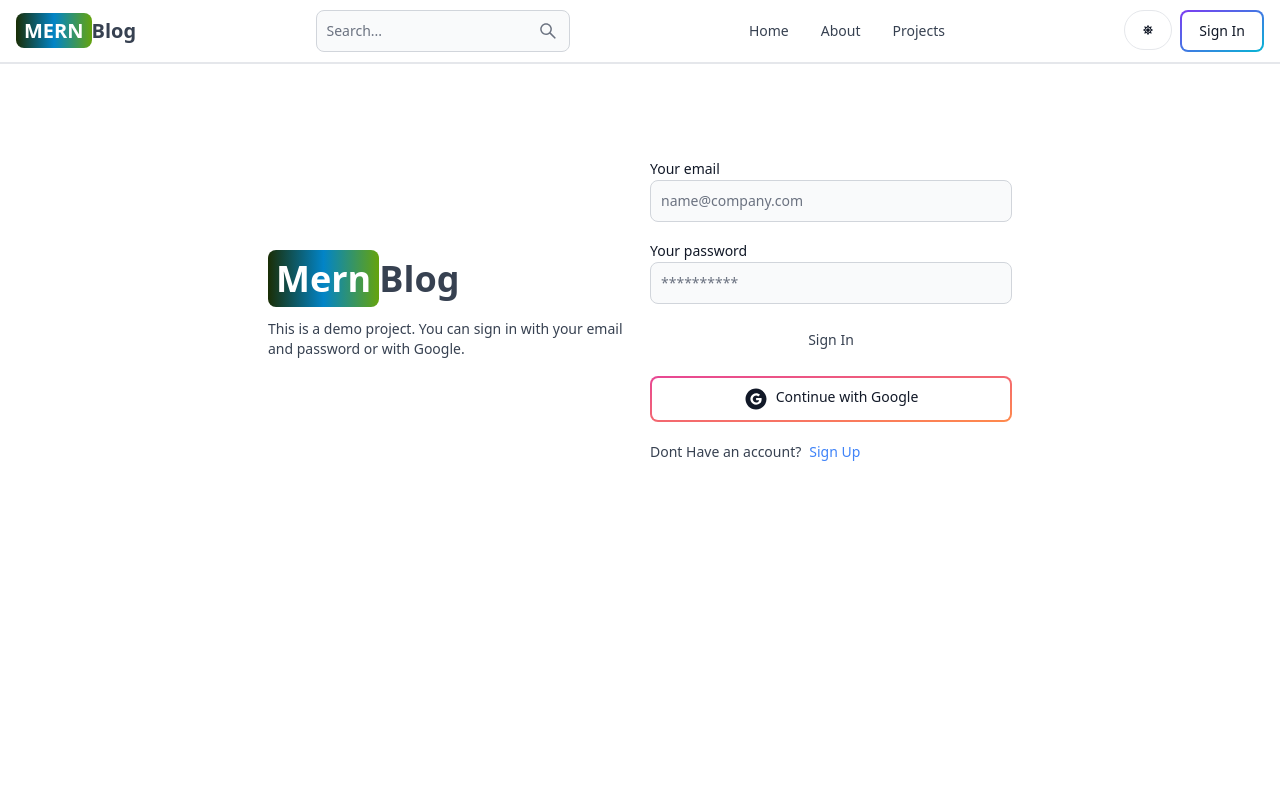
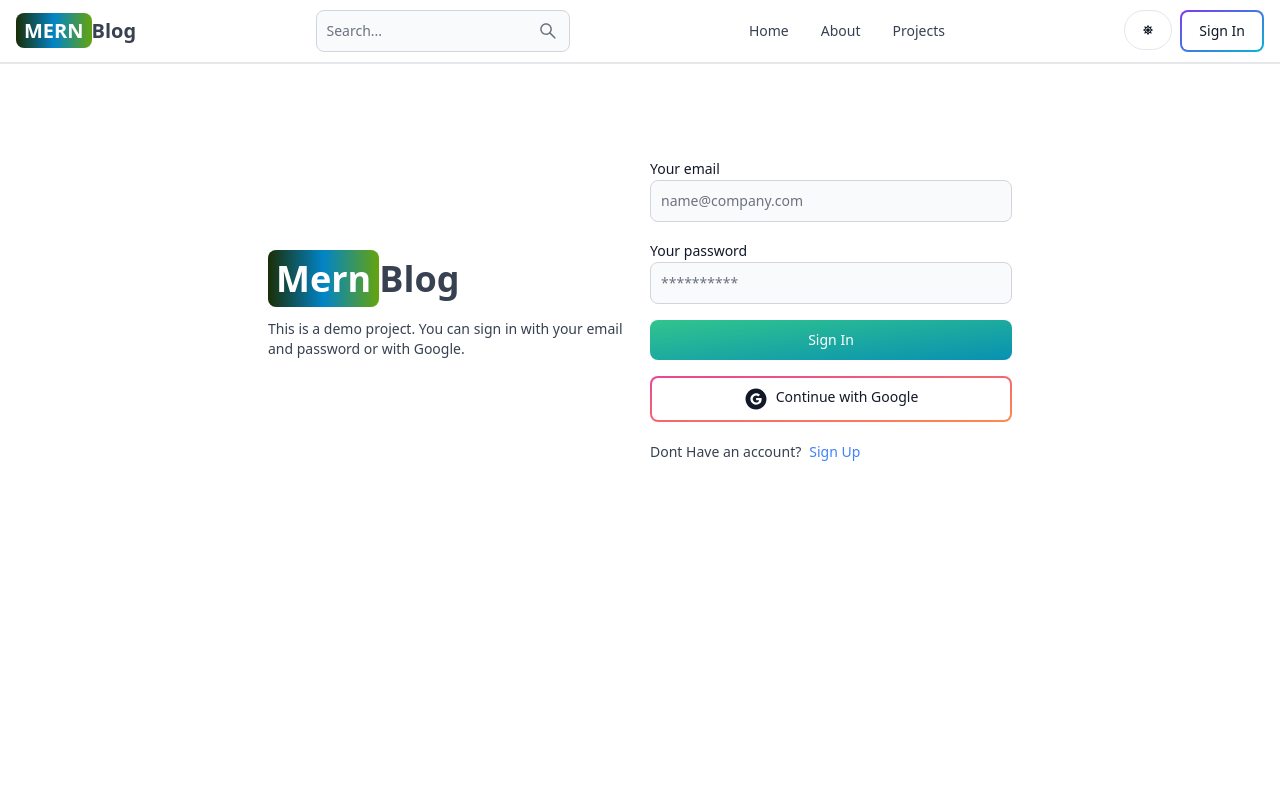
Before and after one commit to Ahmedsalah000/Mern-Blog, a React (Vite) app in the folder client/: page /sign-in in a window 1280 px wide. Shown: the top 800 px of the page. Built offline with nearby package versions, Linux system fonts and the light colour scheme.

Commit message:
last update

```diff
--- a/client/src/components/DashProfile.jsx
+++ b/client/src/components/DashProfile.jsx
@@ -254,7 +254,7 @@ export default function DashProfile() {
           <Link to={'/create-post'}>
             <Button
               type='button'
-              gradientDuoTone='GreenToBlue'
+              gradientDuoTone=''
               className='w-full'
             >
               Create a post
--- a/client/src/pages/CreatePost.jsx
+++ b/client/src/pages/CreatePost.jsx
@@ -155,7 +155,7 @@ export default function CreatePost() {
             setFormData({ ...formData, content: value });
           }}
         />
-        <Button type='submit' gradientDuoTone='GreenToBlue'>
+        <Button type='submit' gradientDuoTone='greenToBlue'>
           Publish
         </Button>
         {publishError && (
--- a/client/src/pages/Search.jsx
+++ b/client/src/pages/Search.jsx
@@ -136,7 +136,7 @@ export default function Search() {
               <option value='javascript'>JavaScript</option>
             </Select>
           </div>
-          <Button type='submit' outline gradientDuoTone='GreenToBlue'>
+          <Button type='submit' outline gradientDuoTone='greenToBlue'>
             Apply Filters
           </Button>
         </form>
--- a/client/src/pages/SignIn.jsx
+++ b/client/src/pages/SignIn.jsx
@@ -88,7 +88,7 @@ export default function SignIn() {
               />
             </div>
             <Button
-              gradientDuoTone='GreenToBlue'
+              gradientDuoTone='greenToBlue'
               type='submit'
               disabled={loading}
             >
```
